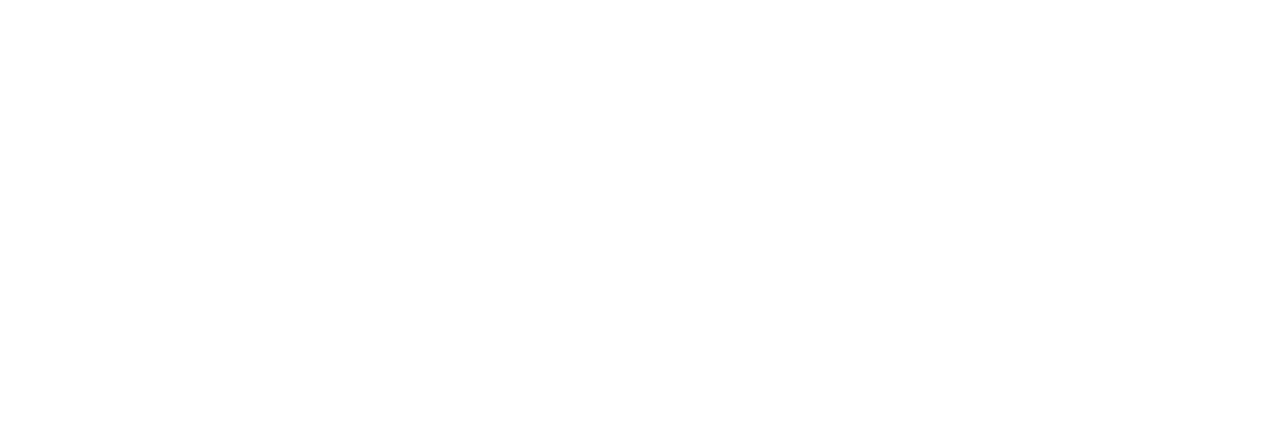
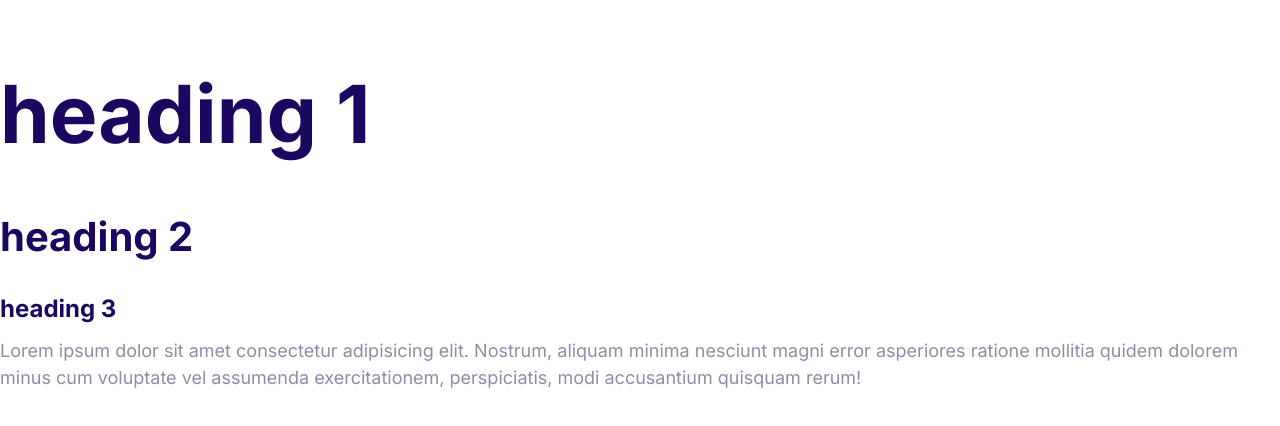
Before and after one commit to the-siavash/moshify, a plain HTML site: page index.html in a window 1280 px wide. Drawn offline with Linux system fonts and the light colour scheme.

Commit message:
define the styles for fonts.

```diff
--- a/css/style.css
+++ b/css/style.css
@@ -7,3 +7,61 @@
   --color-headings: #1b0760;
   --color-body: #918ca4;
 }
+
+*,
+*::before,
+*::after {
+  box-sizing: border-box;
+}
+
+html {
+  font-size: 62.5%;
+}
+
+body {
+  font-family: Inter, Arial, Helvetica, sans-serif;
+  font-size: 2.4rem;
+  line-height: 1.5;
+  color: var(--color-body);
+}
+
+h1,
+h2,
+h3 {
+  color: var(--color-headings);
+  margin-bottom: 1rem;
+}
+
+h1 {
+  font-size: 7rem;
+}
+
+h2 {
+  font-size: 4rem;
+}
+
+h3 {
+  font-size: 3rem;
+}
+
+p {
+  margin-top: 0;
+}
+
+@media screen and (min-width: 1024px) {
+  body {
+    font-size: 1.8rem;
+  }
+
+  h1 {
+    font-size: 8rem;
+  }
+
+  h2 {
+    font-size: 4rem;
+  }
+
+  h3 {
+    font-size: 2.4rem;
+  }
+}
--- a/index.html
+++ b/index.html
@@ -13,5 +13,12 @@
 </head>
 <body>
 
+  <h1>heading 1</h1>
+  <h2>heading 2</h2>
+  <h3>heading 3</h3>
+  <p>
+    Lorem ipsum dolor sit amet consectetur adipisicing elit. Nostrum, aliquam minima nesciunt magni error asperiores ratione mollitia quidem dolorem minus cum voluptate vel assumenda exercitationem, perspiciatis, modi accusantium quisquam rerum!
+  </p>
+
 </body>
 </html>
```
